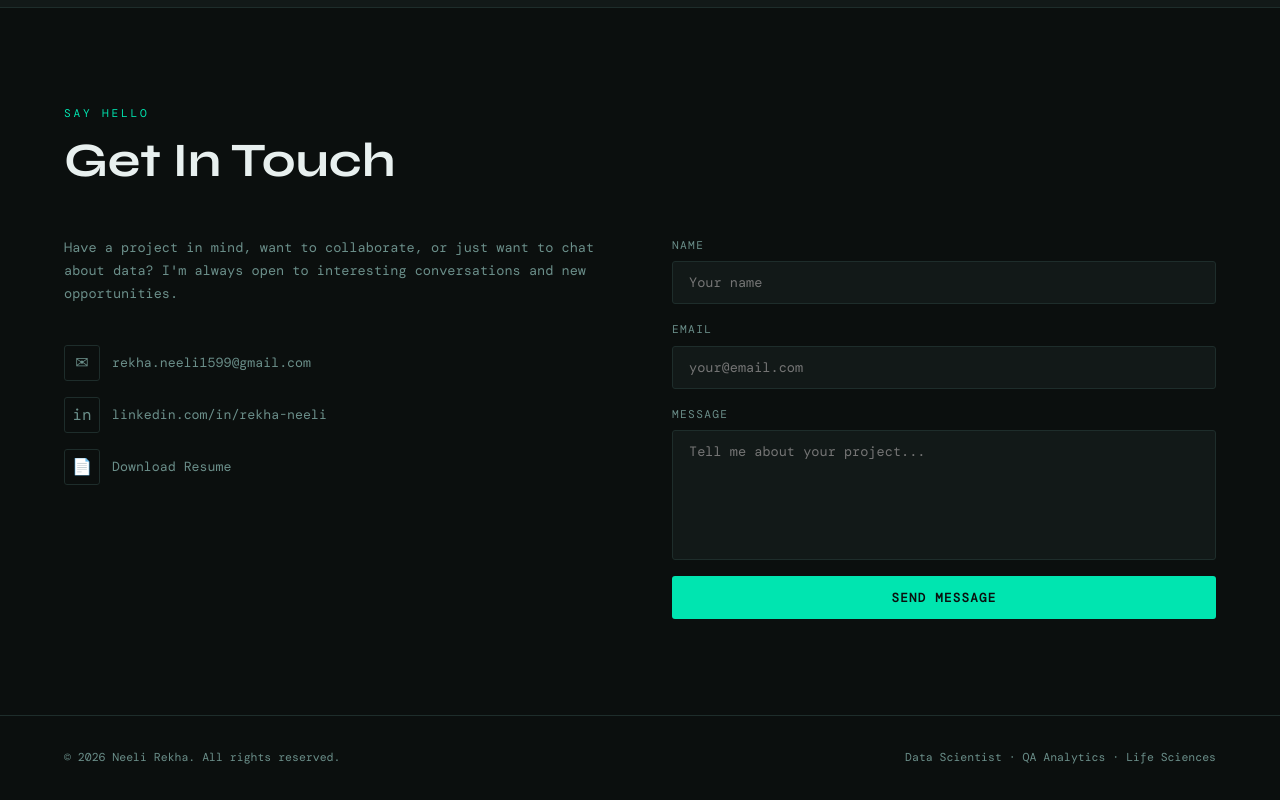
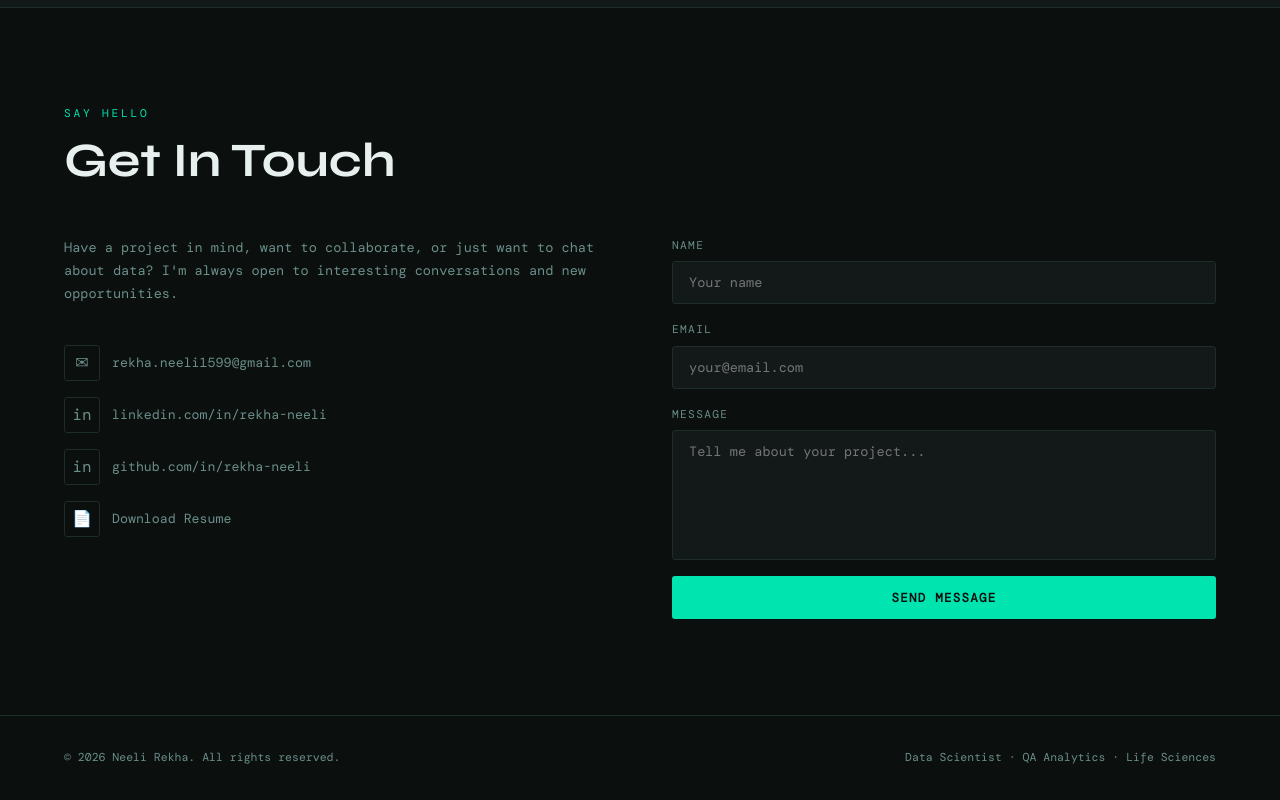
Before and after one commit to rekhaneeli/rekhaneeli, a plain HTML site: page index.html in a window 1280 px wide. Shown: the part 3637-4437 px from the top of the page. Drawn offline with nearby package versions, Linux system fonts and the light colour scheme; a web font is replaced by a local one.

Commit message:
Add GitHub link to contact section

```diff
--- a/index.html
+++ b/index.html
@@ -603,6 +603,10 @@
             <span class="contact-link-icon">in</span>
             linkedin.com/in/rekha-neeli
           </a>
+          <a href="https://www.github.com/rekhaneeli" target="_blank" class="contact-link">
+            <span class="contact-link-icon">in</span>
+            github.com/in/rekha-neeli
+          </a>
           <a href="#" class="contact-link">
             <span class="contact-link-icon">📄</span>
             Download Resume
```
